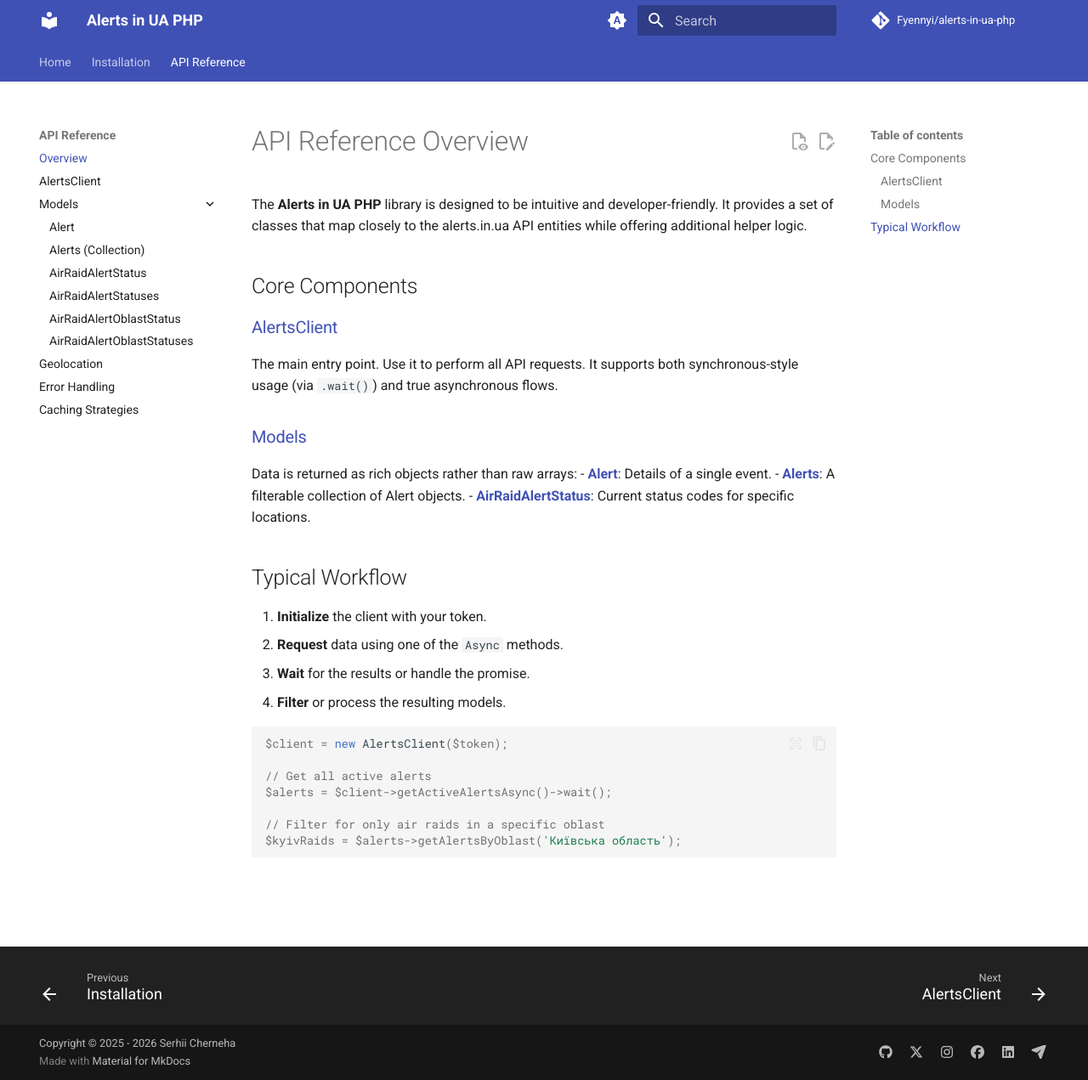
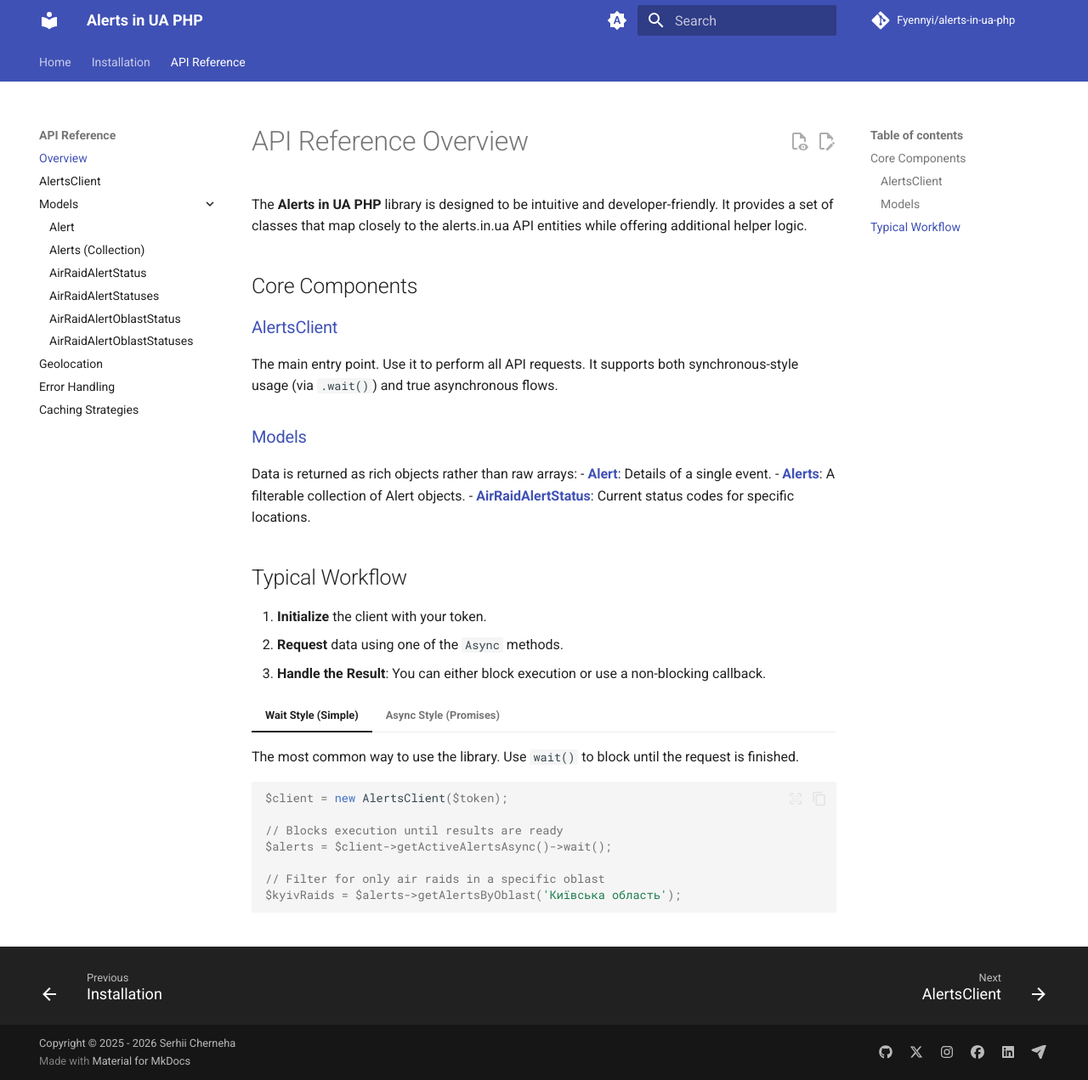
Before and after one commit to Fyennyi/alerts-in-ua-php, an MkDocs documentation site: the page built from docs/methods/index.md, in a window 1280 px wide and 1271 px high. Shown: the whole window at 85% size. Built offline with MkDocs 1.6.1 and Material for MkDocs 9.7.7, drawn with Linux system fonts in a browser that asks for light colours; comment, search, counter and statistics services are not loaded.

Commit message:
docs: Use content tabs for typical workflow comparison

````diff
--- a/docs/methods/index.md
+++ b/docs/methods/index.md
@@ -17,15 +17,31 @@ Data is returned as rich objects rather than raw arrays:
 
 1. **Initialize** the client with your token.
 2. **Request** data using one of the `Async` methods.
-3. **Wait** for the results or handle the promise.
-4. **Filter** or process the resulting models.
+3. **Handle the Result**: You can either block execution or use a non-blocking callback.
 
-```php
-$client = new AlertsClient($token);
+=== "Wait Style (Simple)"
 
-// Get all active alerts
-$alerts = $client->getActiveAlertsAsync()->wait();
+    The most common way to use the library. Use `wait()` to block until the request is finished.
 
-// Filter for only air raids in a specific oblast
-$kyivRaids = $alerts->getAlertsByOblast('Київська область');
-```
+    ```php
+    $client = new AlertsClient($token);
+
+    // Blocks execution until results are ready
+    $alerts = $client->getActiveAlertsAsync()->wait();
+
+    // Filter for only air raids in a specific oblast
+    $kyivRaids = $alerts->getAlertsByOblast('Київська область');
+    ```
+
+=== "Async Style (Promises)"
+
+    For performance-critical code or when running multiple requests in parallel.
+
+    ```php
+    $client = new AlertsClient($token);
+
+    $client->getActiveAlertsAsync()->then(function($alerts) {
+        $kyivRaids = $alerts->getAlertsByOblast('Київська область');
+        echo count($kyivRaids) . " alerts in Kyiv.";
+    });
+    ```
````
